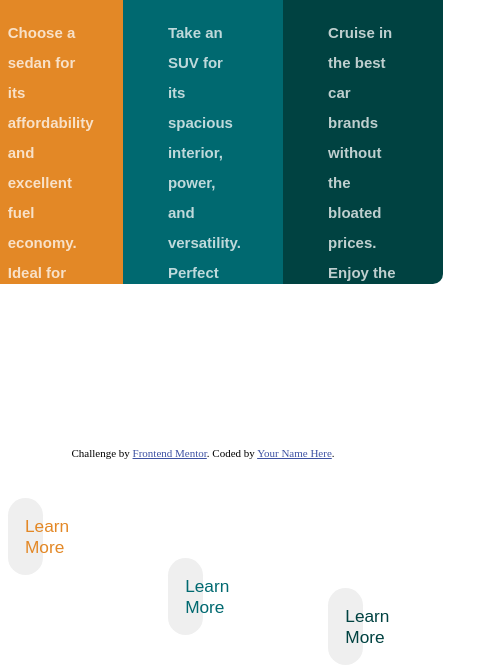
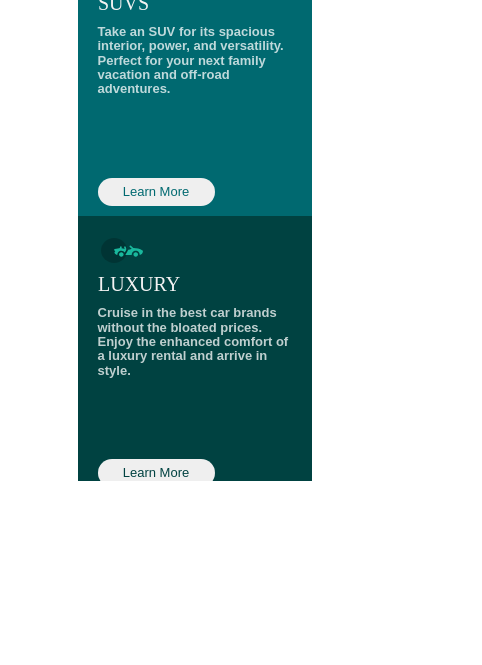
Before and after one commit to mmtakeuchi/3-column-fm, a plain HTML site: page index.html in a window 390 px wide. Shown: the part 363-1028 px from the top of the page, 482 px wide, since content can reach past the window. After the commit the page ends 844 px from the top, so only its background shows below. Drawn offline with Linux system fonts and the light colour scheme; a web font is replaced by a local one.

Commit message:
style cards for mobile view

```diff
--- a/styles.css
+++ b/styles.css
@@ -2,27 +2,36 @@ html,
 body {
   height: 100%;
   width: 100%;
+  margin: 0 auto;
+  padding: 0;
+  overflow-x: hidden;
 }
 
 .container {
+  overflow-x: hidden;
   display: flex;
+  flex-wrap: nowrap;
   justify-content: center;
   align-items: center;
-  height: 95%;
-  width: auto;
+  height: 100%;
+  width: 100%;
   text-align: center;
 }
 
 .card {
   display: flex;
   flex-direction: column;
+  width: 20%;
+  flex-grow: 0;
   text-align: left;
-  height: 50%;
-  width: 18%;
-  padding: 2.5em 3em;
+  height: 60%;
   font-size: 15px;
   color: hsl(0, 0%, 95%);
   font-family: "Lexend Deca", sans-serif;
+}
+
+.card > * {
+  margin: 1em 1.25em;
 }
 
 .card img {
@@ -31,28 +40,28 @@ body {
 }
 
 .card h1 {
-  margin: 1.5em 0 0.5em;
   text-transform: uppercase;
+  justify-self: start;
   font-size: 2.5em;
   font-weight: 400;
+  margin: 0.5em;
   font-family: "Big Shoulders Display";
 }
 
 .card p {
   color: hsla(0, 0%, 100%, 0.75);
   font-weight: 700;
-  line-height: 2em;
+  line-height: 1.75em;
   margin-bottom: 4em;
 }
 
 .card button {
   margin-top: auto;
-  margin-bottom: 0.5em;
   border: none;
   border-radius: 30px;
   width: 50%;
-  padding: 1em;
-  font-size: 1.15em;
+  padding: 0.75em;
+  font-size: 1em;
 }
 
 .card-1 {
@@ -90,3 +99,71 @@ body {
 .attribution a {
   color: hsl(228, 45%, 44%);
 }
+
+@media only screen and (max-width: 880px) {
+  .card p {
+    line-height: 1.25em;
+    margin-bottom: 2em;
+  }
+}
+
+@media only screen and (max-width: 650px) {
+  .container {
+    display: flex;
+    flex-direction: column;
+    justify-content: center;
+    align-items: center;
+    height: 100%;
+    margin: 1em auto;
+  }
+
+  .card {
+    flex-wrap: nowrap;
+    flex: 1;
+    height: auto;
+    width: 60%;
+  }
+
+  .card > * {
+    margin: 0 1.5em;
+  }
+
+  .card img {
+    height: 3vh;
+    width: 5vh;
+    margin-top: 1.5em;
+  }
+
+  .card h1 {
+    font-size: 20px;
+    margin: 0.5em 1em;
+  }
+
+  .card p {
+    line-height: 1.1em;
+    font-size: 13px;
+  }
+
+  .card button {
+    font-size: 13px;
+    padding: 0.5em 0.6em;
+    margin-bottom: 10px;
+  }
+
+  .card-1 {
+    border-top-left-radius: 5px;
+    border-top-right-radius: 5px;
+    border-bottom-left-radius: 0;
+  }
+
+  .card-3 {
+    border-bottom-left-radius: 5px;
+    border-bottom-right-radius: 5px;
+    border-top-right-radius: 0;
+  }
+
+  .attribution {
+    top: 0;
+    width: 100%;
+  }
+}
```
